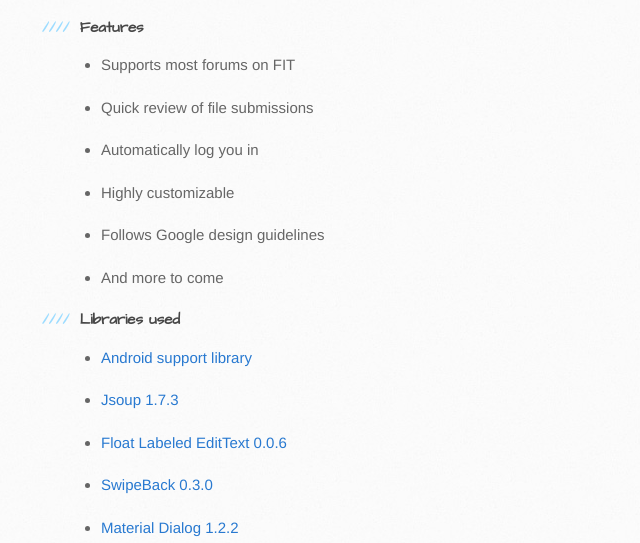
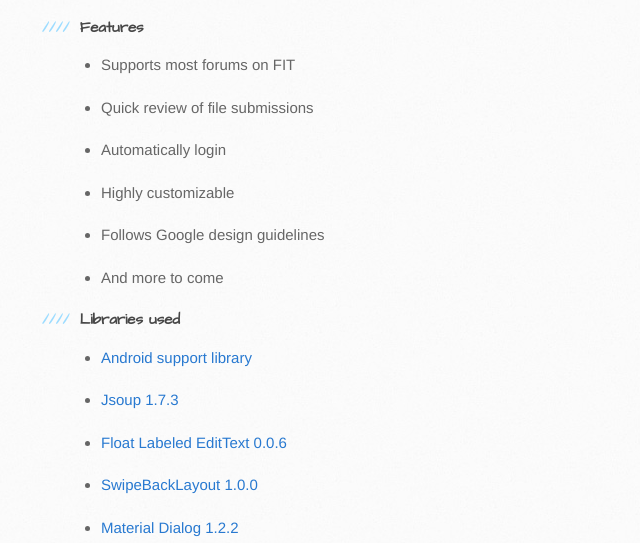
Before and after one commit to b1acKr0se/hanusync, a plain HTML site: page index.html in a window 1280 px wide. Shown: the part 1220-1763 px from the top of the page, 89-729 px from the left. Drawn offline with Linux system fonts and the light colour scheme.

Commit message:
Update index.html

```diff
--- a/index.html
+++ b/index.html
@@ -45,7 +45,7 @@
 <ul>
 <li><p>Supports most forums on FIT</p></li>
 <li><p>Quick review of file submissions</p></li>
-<li><p>Automatically log you in</p></li>
+<li><p>Automatically login</p></li>
 <li><p>Highly customizable</p></li>
 <li><p>Follows Google design guidelines</p></li>
 <li><p>And more to come</p></li>
@@ -58,7 +58,7 @@
 <li><p><a href="http://developer.android.com/tools/support-library/index.html">Android support library</a></p></li>
 <li><p><a href="https://github.com/jhy/jsoup/">Jsoup 1.7.3</a></p></li>
 <li><p><a href="https://github.com/wrapp/floatlabelededittext">Float Labeled EditText 0.0.6</a></p></li>
-<li><p><a href="https://github.com/liuguangqiang/SwipeBack">SwipeBack 0.3.0</a></p></li>
+<li><p><a href="https://github.com/ikew0ng/SwipeBackLayout">SwipeBackLayout 1.0.0</a></p></li>
 <li><p><a href="https://github.com/drakeet/MaterialDialog">Material Dialog 1.2.2</a></p></li>
 </ul>
 
```
